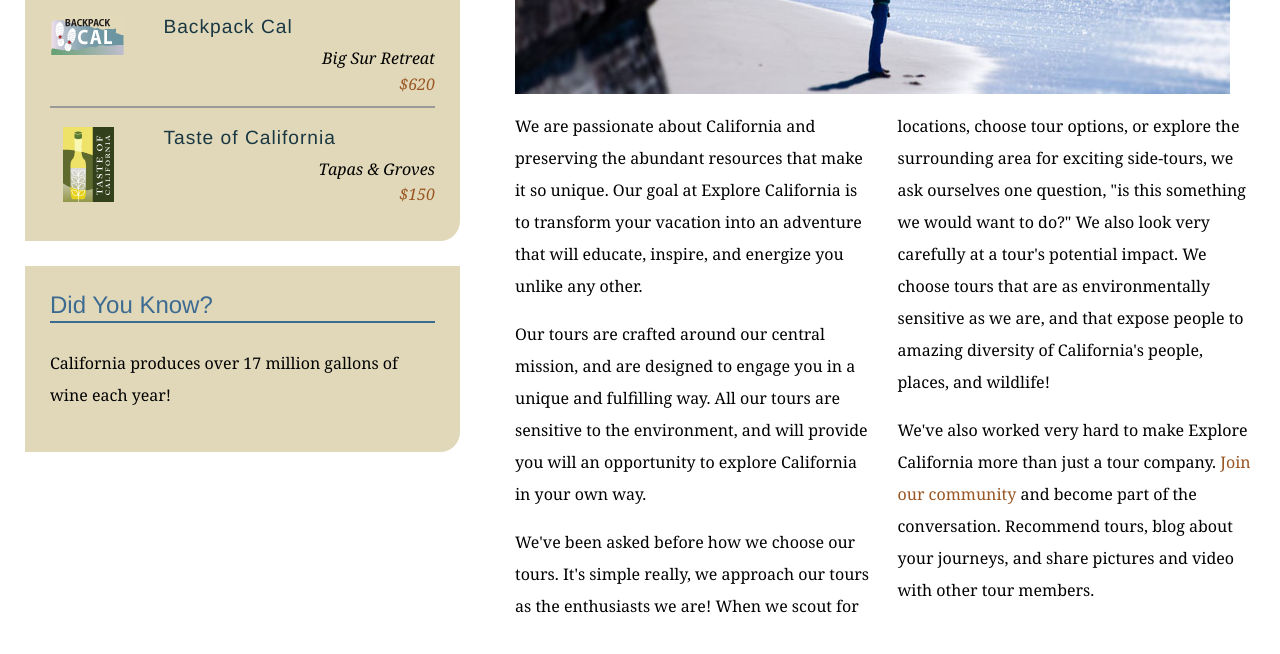
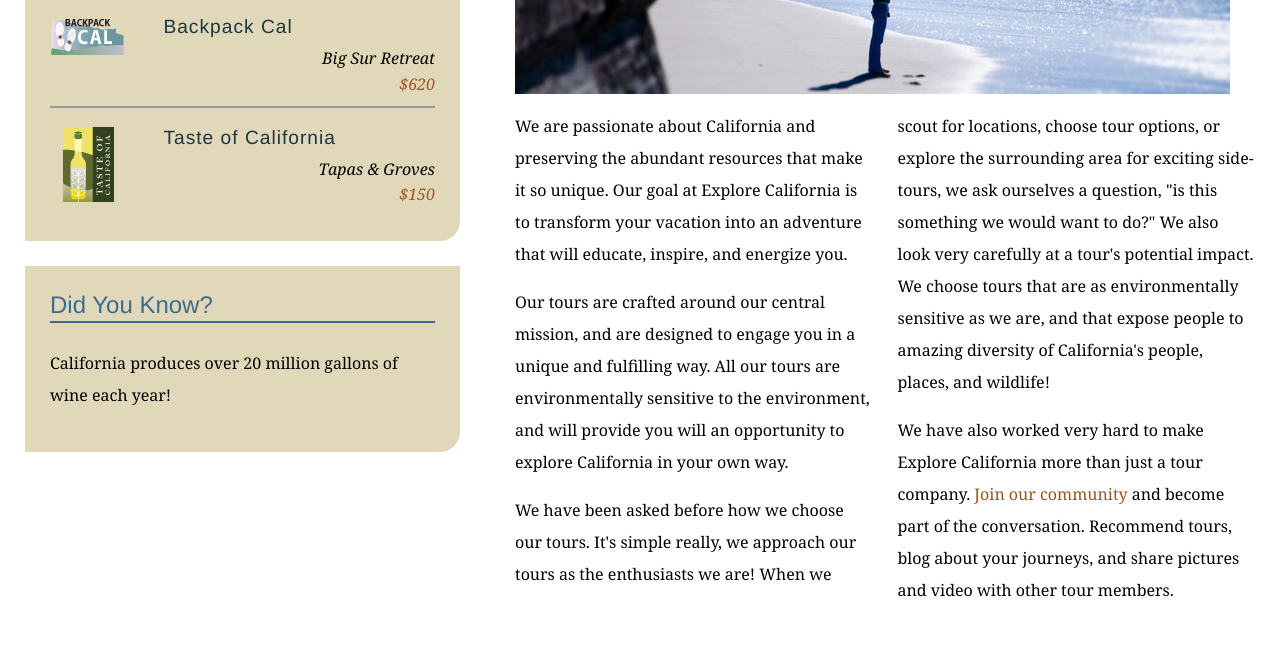
Before and after one commit to futurestartslow/explore_california, a plain HTML site: page mission.html in a window 1280 px wide. Shown: the part 590-1244 px from the top of the page. Drawn offline with Linux system fonts and the light colour scheme.

Commit message:
Text edits on mission page

```diff
--- a/mission.html
+++ b/mission.html
@@ -62,10 +62,10 @@
           <h1>Who we are</h1>
           <img src="assets/images/mission_look.jpg" alt="Looking out at the Pacific" class="articleImage" />
           <div class="multiCol">
-            <p>We are passionate about California and preserving the abundant resources that make it so unique. Our goal at Explore California is to transform your vacation into an adventure that will educate, inspire, and energize you unlike any other.</p>
-            <p>Our tours are crafted around our central mission, and are designed to engage you in a unique and fulfilling way. All our tours are sensitive to the environment, and will provide you will an opportunity to explore California in your own way.</p>
-            <p>We've been asked before how we choose our tours. It's simple really, we approach our tours as the enthusiasts we are! When we scout for locations, choose tour options, or explore the surrounding area for exciting side-tours, we ask ourselves one question, &quot;is this something we would want to do?&quot; We also look very carefully at a tour's potential impact. We choose tours that are as environmentally sensitive as we are, and that expose people to amazing diversity of California's people, places, and wildlife!</p>
-            <p>We've also worked very hard to make Explore California more than just a tour company. <a href="explorers/join.html">Join our community</a> and become part of the conversation. Recommend tours, blog about your journeys, and share pictures and video with other tour members.</p>
+            <p>We are passionate about California and preserving the abundant resources that make it so unique. Our goal at Explore California is to transform your vacation into an adventure that will educate, inspire, and energize you.</p>
+            <p>Our tours are crafted around our central mission, and are designed to engage you in a unique and fulfilling way. All our tours are environmentally sensitive to the environment, and will provide you will an opportunity to explore California in your own way.</p>
+            <p>We have been asked before how we choose our tours. It's simple really, we approach our tours as the enthusiasts we are! When we scout for locations, choose tour options, or explore the surrounding area for exciting side-tours, we ask ourselves a question, &quot;is this something we would want to do?&quot; We also look very carefully at a tour's potential impact. We choose tours that are as environmentally sensitive as we are, and that expose people to amazing diversity of California's people, places, and wildlife!</p>
+            <p>We have also worked very hard to make Explore California more than just a tour company. <a href="explorers/join.html">Join our community</a> and become part of the conversation. Recommend tours, blog about your journeys, and share pictures and video with other tour members.</p>
           </div>
         </div>
       </div>
@@ -88,7 +88,7 @@
         </div>
         <div id="trivia" class="callOut">
           <h1>Did You Know?</h1>
-          <p>California produces over 17 million gallons of wine each year!</p>
+          <p>California produces over 20 million gallons of wine each year!</p>
         </div>
       </div>
 
```
